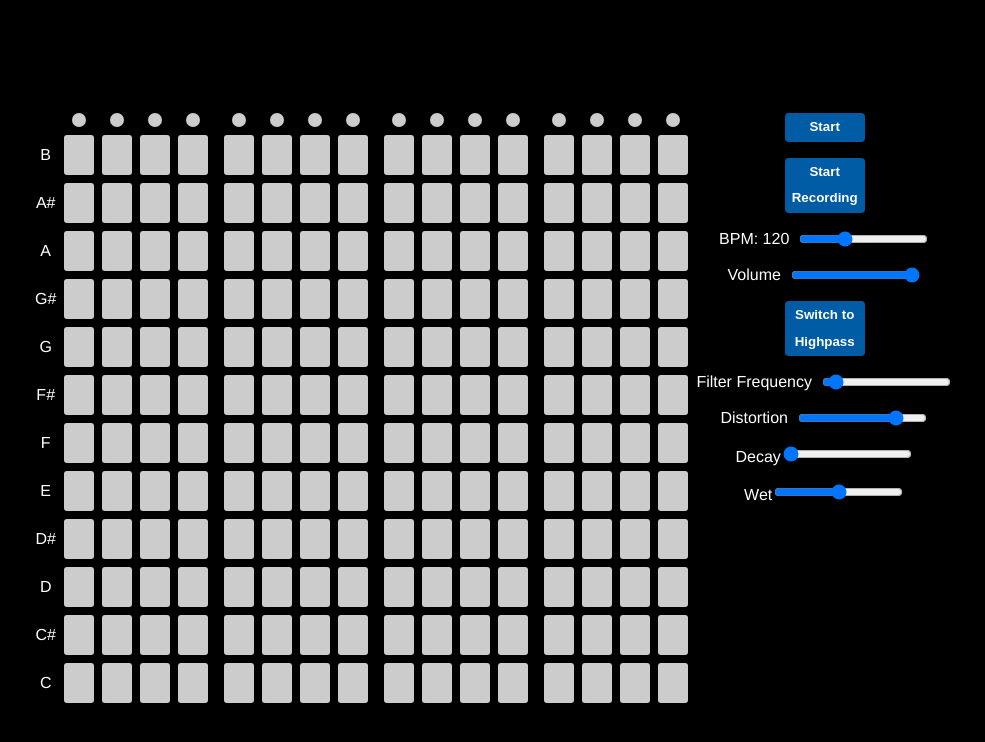
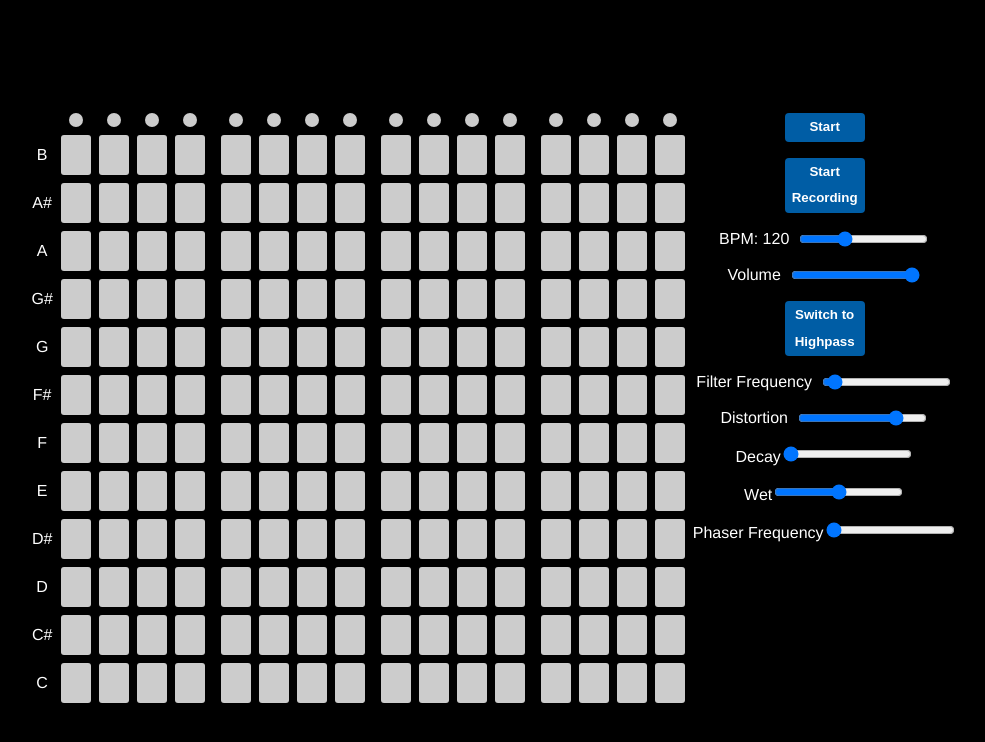
Before and after one commit to julienfullstack/Drum-Machine, a React (Vite) app: page / in a window 1280 px wide. Shown: the top 742 px of the page, without its empty margins (146-1131 px from the left). Built offline with nearby package versions, Linux system fonts and the light colour scheme; no server answers.

Commit message:
Added phaser

```diff
--- a/src/DrumMachine.tsx
+++ b/src/DrumMachine.tsx
@@ -32,6 +32,8 @@ export default function DrumMachine({ samples, samples2, numOfSteps = 16 }: Prop
   const filterRef = React.useRef<Tone.Filter | null>(null);
   const [attack, setAttack] = React.useState(0.01);
   const [distortionValue, setDistortionValue] = React.useState(0.8);
+  const [phaserFreq, setPhaserFreq] = useState(0.5);
+  const phaserRef = useRef<Tone.Phaser | null>(null);
 
 
   const tracksRef = React.useRef<Track[]>([]);
@@ -121,16 +123,12 @@ export default function DrumMachine({ samples, samples2, numOfSteps = 16 }: Prop
 
       filterRef.current = filter;
 
-    tracksRef.current = samples.map((sample, i) => ({
-      id: i,
-      sampler: new Tone.Sampler({
-        urls: {
-          [NOTE]: sample.url,
-        },
-      }).connect(filter),
-    }));
-
-
+      const phaser = new Tone.Phaser({
+        frequency: phaserFreq,
+        octaves: 5,
+        baseFrequency: 1000
+      }).toDestination();
+      phaserRef.current = phaser;
 
     tracksRef.current = samples.map((sample, i) => ({
       id: i,
@@ -141,6 +139,32 @@ export default function DrumMachine({ samples, samples2, numOfSteps = 16 }: Prop
       }).connect(filter),
     }));
 
+    tracksRef.current = samples.map((sample, i) => ({
+      id: i,
+      sampler: new Tone.Sampler({
+        urls: {
+          [NOTE]: sample.url,
+        },
+      }).connect(reverb),
+    }));
+
+    tracksRef.current = samples.map((sample, i) => ({
+      id: i,
+      sampler: new Tone.Sampler({
+        urls: {
+          [NOTE]: sample.url,
+        },
+      }).connect(filter),
+    }));
+
+    tracksRef.current = samples.map((sample, i) => ({
+      id: i,
+      sampler: new Tone.Sampler({
+        urls: {
+          [NOTE]: sample.url,
+        },
+      }).connect(phaser),
+    }));
 
 
     seqRef.current = new Tone.Sequence(
@@ -156,7 +180,7 @@ export default function DrumMachine({ samples, samples2, numOfSteps = 16 }: Prop
       "16n"
     );
     seqRef.current.start(0);
-  }, [samples, numOfSteps, filterFreq, filterType, recorder, distortionValue, decay, wet]);
+  }, [samples, numOfSteps, filterFreq, filterType, recorder, distortionValue, decay, wet, phaserFreq]);
 
 
 
@@ -310,6 +334,23 @@ export default function DrumMachine({ samples, samples2, numOfSteps = 16 }: Prop
         }}
       />
     </label>
+    <label>
+      <span>Phaser Frequency</span>
+      <input
+        type="range"
+        min={0}
+        max={100}
+        step={0.01}
+        value={phaserFreq}
+        onChange={(e) => {
+          const newPhaserFreq = Number(e.target.value);
+          setPhaserFreq(newPhaserFreq);
+          if (phaserRef.current) {
+            phaserRef.current.frequency.value = newPhaserFreq;
+          }
+        }}
+      />
+    </label>
       </div>
     </div>
   );
```
